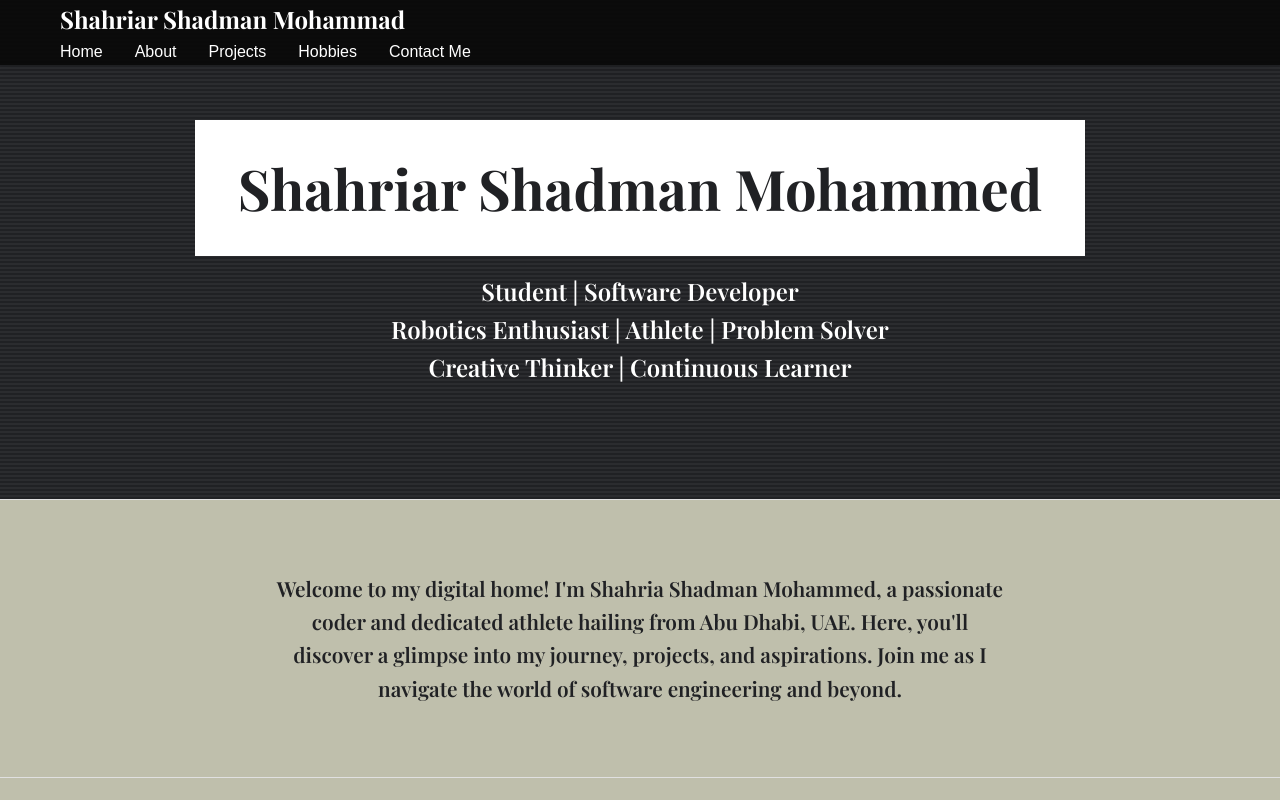
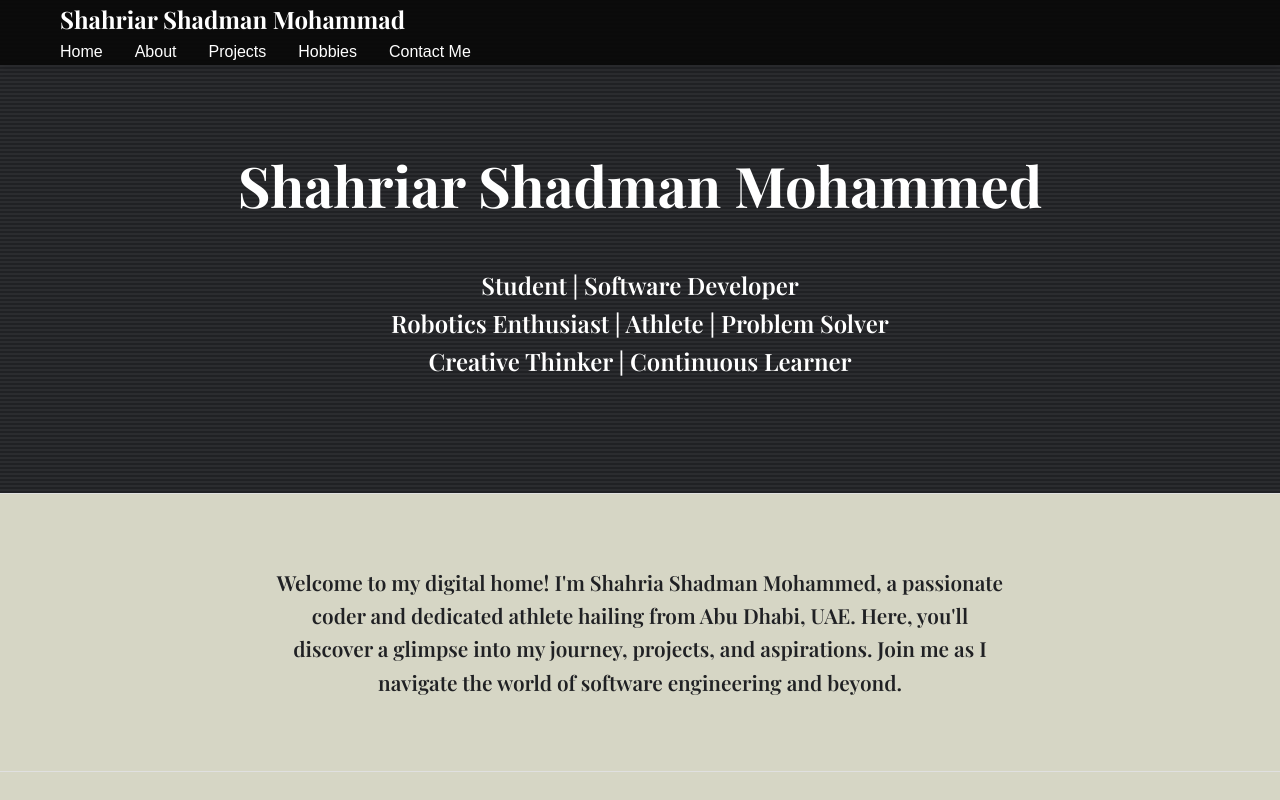
Before and after one commit to shmohamm06/shmohamm06.github.io, a plain HTML site: page index.html in a window 1280 px wide. Shown: the top 800 px of the page. Drawn offline with nearby package versions, Linux system fonts and the light colour scheme; a web font is replaced by a local one.

Commit message:
Finished Product

```diff
--- a/styles/main.css
+++ b/styles/main.css
@@ -8,7 +8,7 @@ body {
     font-family: 'Playfair Display', serif;
     line-height: 1.6;
     color: #202124;
-    background: #bfbfac;
+    background: #d6d6c5;
     min-height: 100vh;
     overflow-x: hidden;
 }
@@ -122,13 +122,13 @@ body {
     font-size: 3.5rem;
     font-weight: 700;
     margin-bottom: 1rem;
-    color: #202124;
+    color: #ffffff;
     position: relative;
     z-index: 1;
-    border: 3px solid #ffffff;
+    border: none;
     padding: 20px 40px;
     display: inline-block;
-    background: #ffffff;
+    background: transparent;
     transition: none;
     transform: none;
     box-shadow: none;
@@ -137,9 +137,9 @@ body {
 .hero h1:hover {
     transform: none;
     box-shadow: none;
-    background: #ffffff;
-    color: #202124;
-    border-color: #ffffff;
+    background: transparent;
+    color: #ffffff;
+    border: none;
 }
 
 .hero .subtitle {
```
